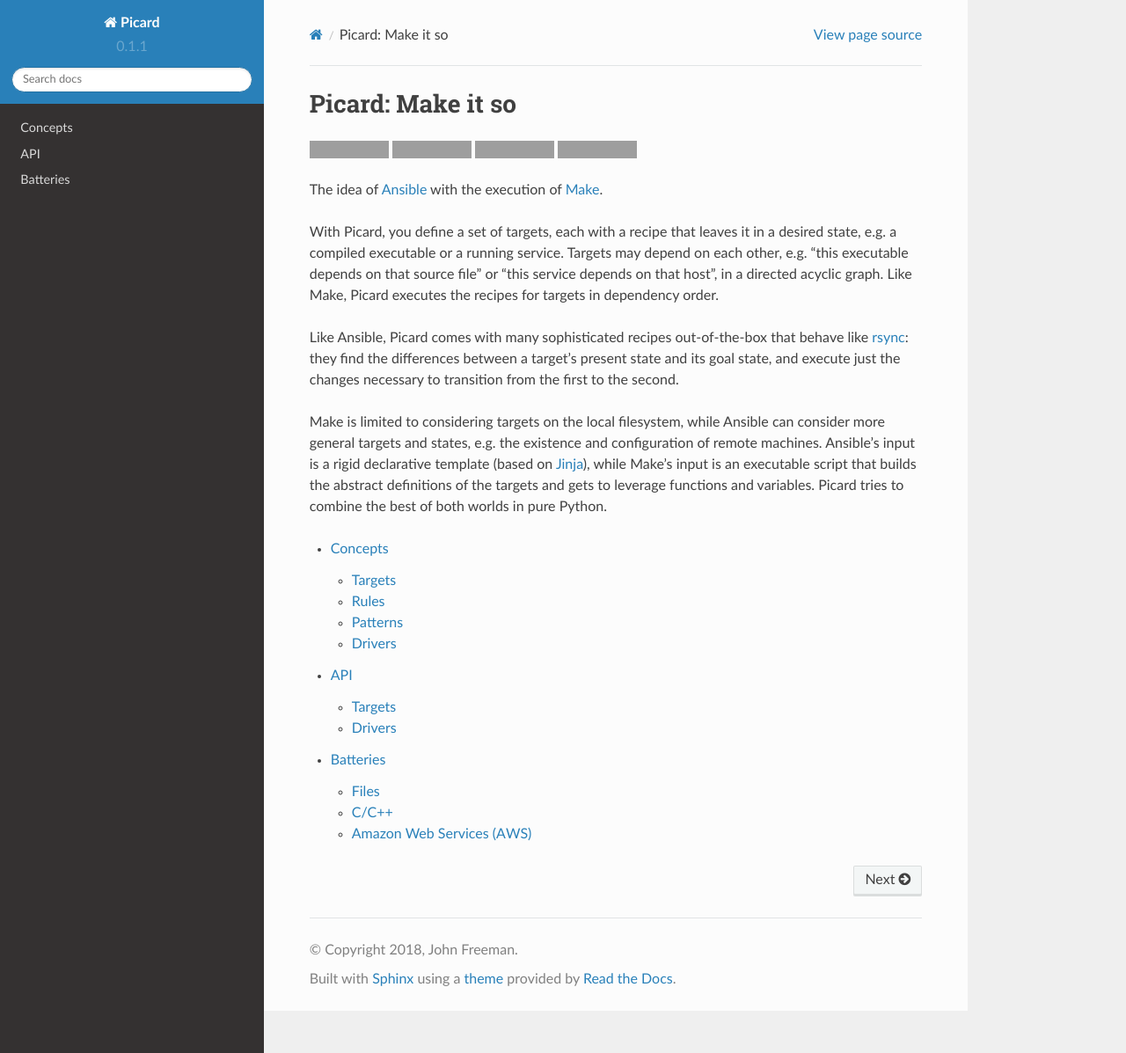
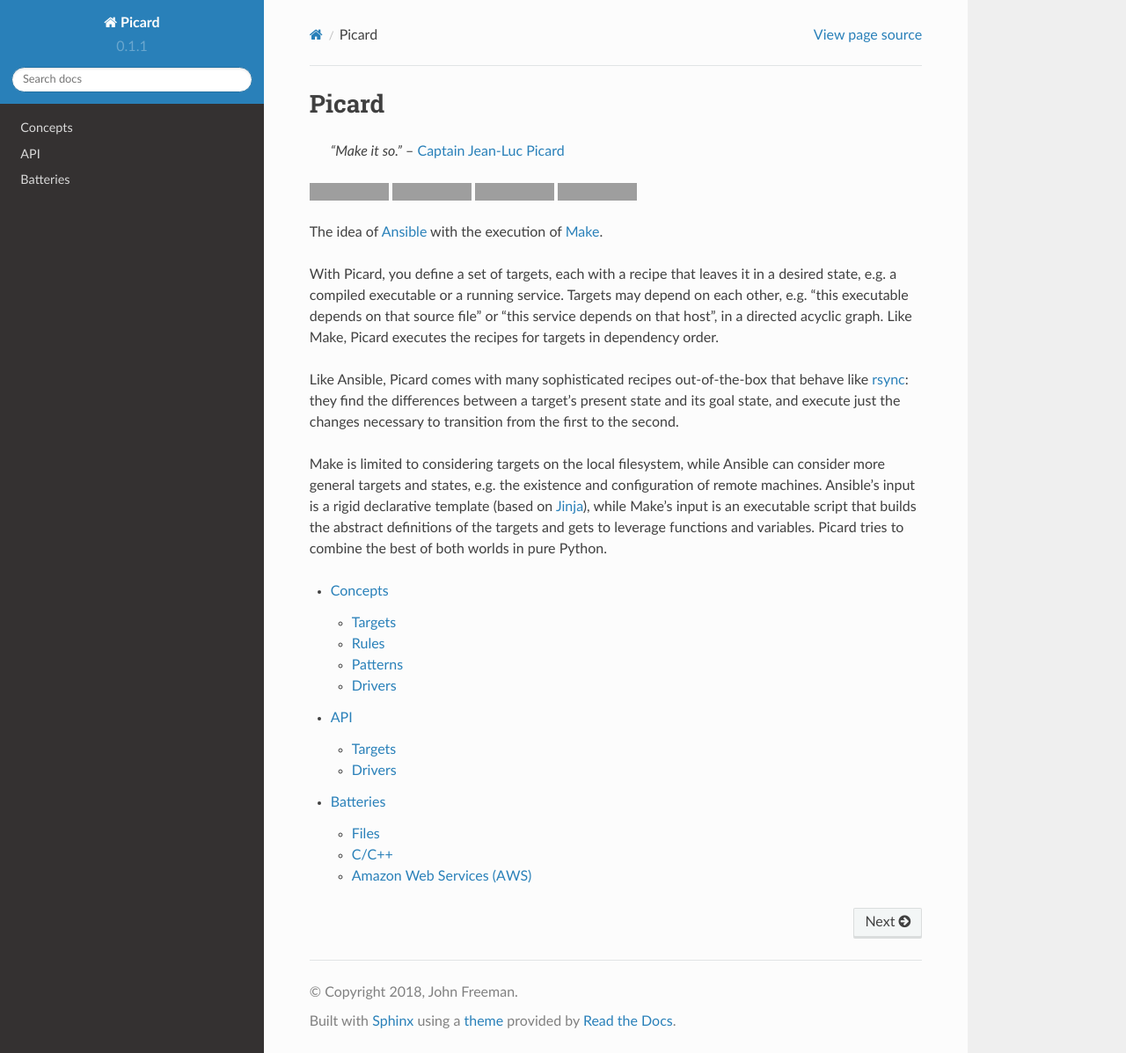
Before and after one commit to thejohnfreeman/picard, a Sphinx documentation site: the page built from docs/index.rst, in a window 1280 px wide and 1197 px high. Shown: the whole window at 88% size. Built offline with Sphinx 7.4.7 and the Read the Docs theme 2.0.0, drawn with Linux system fonts in a browser that asks for light colours; grey boxes are pictures that could not be loaded.

Commit message:
Attribute quote to Jean-Luc Picard

```diff
--- a/README.rst
+++ b/README.rst
@@ -1,11 +1,13 @@
 ======
 picard
 ======
------------
-Make it so.
------------
 
 .. start-include
+..
+
+    *"Make it so."* -- `Captain Jean-Luc Picard`_
+
+.. _`Captain Jean-Luc Picard`: https://www.youtube.com/watch?v=FaLyasJPyUU
 
 .. image:: https://travis-ci.org/thejohnfreeman/picard.svg?branch=master
    :target: https://travis-ci.org/thejohnfreeman/picard
--- a/docs/index.rst
+++ b/docs/index.rst
@@ -1,5 +1,6 @@
-Picard: Make it so
-==================
+======
+Picard
+======
 
 .. include:: ../README.rst
    :start-after: start-include
```
